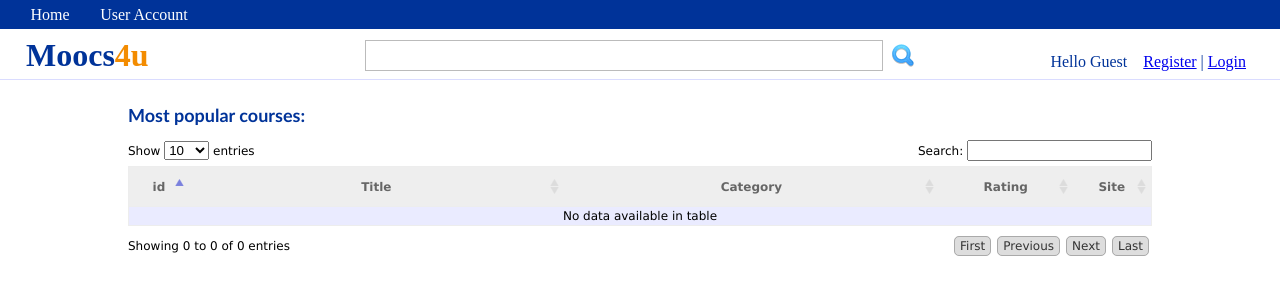
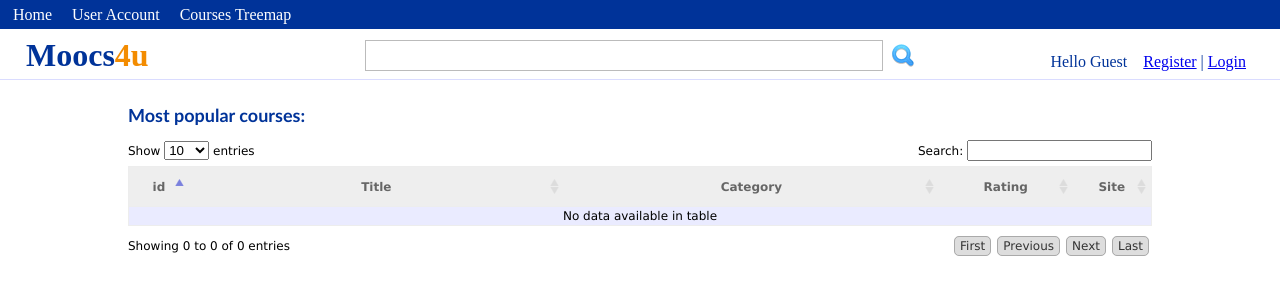
Before and after one commit to Vlad777/mit-stanford, a PHP site: page / in a window 1280 px wide. Shown: the top 300 px of the page. Run offline with PHP 8.4, Linux system fonts and the light colour scheme; data that the repository does not hold is empty; some libraries are stand-ins or nearby versions.

Commit message:
Added link to treemap.php to navbar

```diff
--- a/template/header.php
+++ b/template/header.php
@@ -1,7 +1,7 @@
 <div id="nav">
   <li><a href="index.php">Home</a></li>
   <li><a href="account.php">User Account</a></li>
-
+  <li><a href="treemap.php">Courses Treemap</a></li>
 </div>
 <div id="header">
 
--- a/template/style.css
+++ b/template/style.css
@@ -27,10 +27,11 @@ div#nav{
 div#nav li{
 	list-style:none;
 	display:inline-block;
-	min-width:90px;
+	/* min-width:90px; */
 	color:white;
 	vertical-align: middle;
 	text-align: center;
+	margin: 0 8px;
 }
 div#nav a{
 	text-decoration: none;
--- a/template/treemap_header.php
+++ b/template/treemap_header.php
@@ -1,7 +1,7 @@
 <div id="nav">
   <li><a href="treemap.php">Home</a></li>
   <li><a href="account.php">User Account</a></li>
-
+   <li><a href="treemap.php">Courses Treemap</a></li>
 </div>
 <div id="header">
 
```
